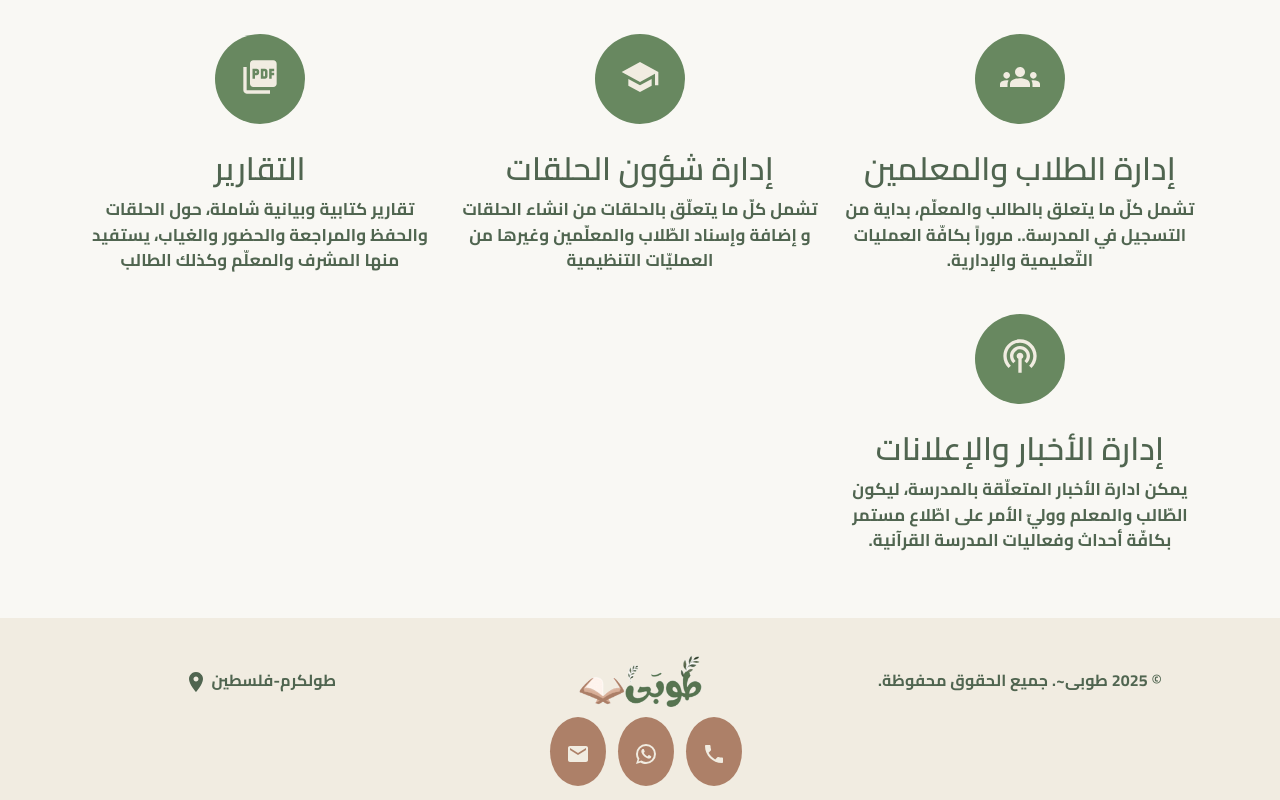
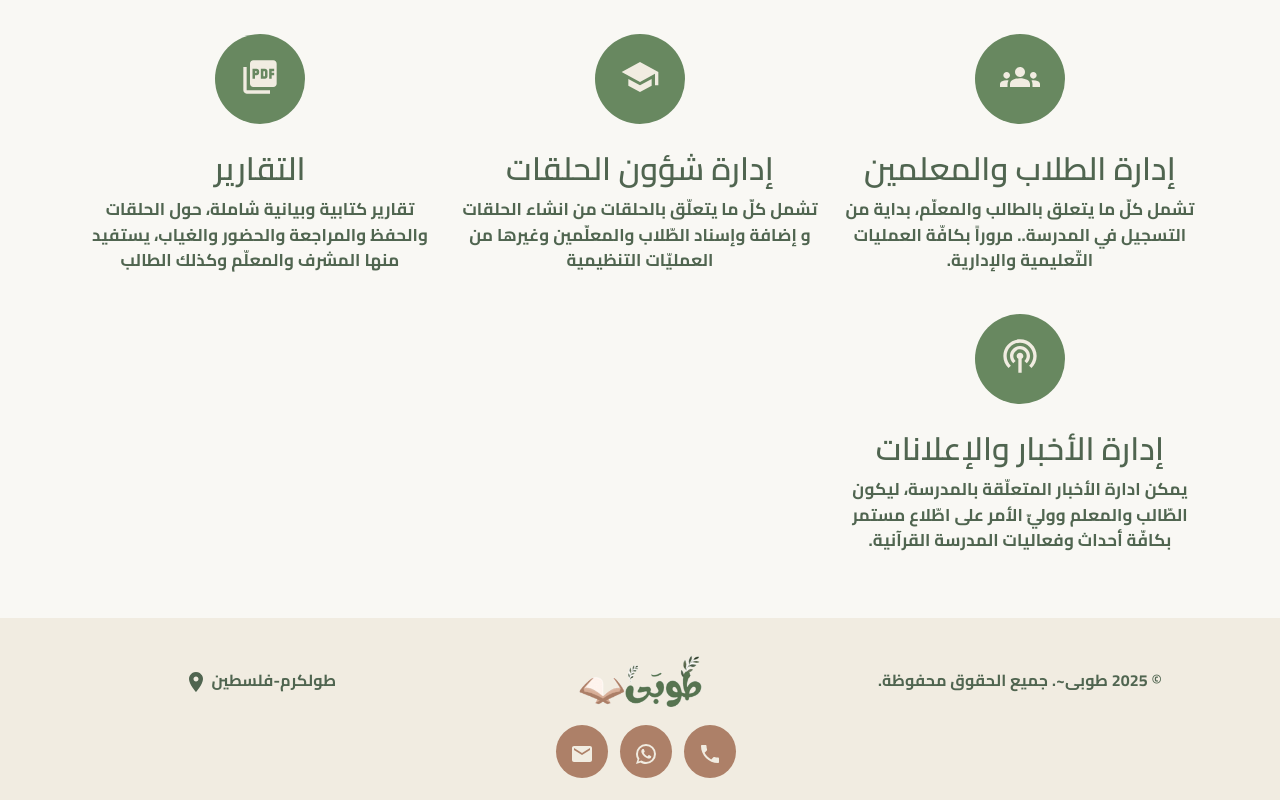
Before and after one commit to Ansam56/GraduationProject, a React (Vite) app: page /features in a window 1280 px wide. Shown: the part 342-1142 px from the top of the page. Built offline with nearby package versions, Linux system fonts and the light colour scheme.

Commit message:
المشكلة انحلت والتصميم رجع زبط ||edit contact icons|change footer place

```diff
--- a/src/components/web/WebLayout.jsx
+++ b/src/components/web/WebLayout.jsx
@@ -1,6 +1,5 @@
 import React from 'react'
 import Navbar from './navbar/Navbar'
-import Footer from './footer/Footer'
 import { Outlet } from 'react-router-dom'
 import style from './WebLayout.module.css'
 
@@ -10,7 +9,6 @@ export default function WebLayout({user,setUser}) {
     <div className={`${style.content}`}>
     <Navbar user={user} setUser={setUser}/>
     <Outlet/>
-    <Footer/>
     </div>
     </>
   )
--- a/src/components/web/home/Home.jsx
+++ b/src/components/web/home/Home.jsx
@@ -4,6 +4,7 @@ import Header from './header/Header'
 import Statistics from './statistics/Statistics'
 import Features from './features/Features'
 import Loader from '../../pages/loader/Loader'
+import Footer from '../footer/Footer'
 
 export default function Home() {
   return (
@@ -12,6 +13,7 @@ export default function Home() {
    <Features/>
    <Statistics/>
    <Schools/>
+   <Footer/>
    {/* <Loader/> */}
    </>
   )
--- a/src/components/web/home/contact/Contact.module.css
+++ b/src/components/web/home/contact/Contact.module.css
@@ -3,7 +3,7 @@
      font-size: 24px;
      border-radius: 50%;
      margin-right: 12px;
-     padding: 12px 16px;
+     padding: 4px 14px;
      transition: all 0.4s ease-in-out !important;
     }
 
--- a/src/components/web/navbarSections/FeaturesSP.jsx
+++ b/src/components/web/navbarSections/FeaturesSP.jsx
@@ -1,6 +1,7 @@
 import React from 'react'
 import CommonTopNavSections from './common/CommonTopNavSections'
  import FeaturesCards from '../home/features/FeaturesCards';
+import Footer from './../footer/Footer';
 
 export default function FeaturesSP() {
   return (
@@ -9,6 +10,7 @@ export default function FeaturesSP() {
        <div className='mt-4 mb-5'>
        <FeaturesCards/>
        </div>
+       <Footer/>
     </>
   )
 }
--- a/src/components/web/navbarSections/SchoolsSP.jsx
+++ b/src/components/web/navbarSections/SchoolsSP.jsx
@@ -1,6 +1,7 @@
 import React from 'react'
 import CommonTopNavSections from './common/CommonTopNavSections'
 import SchoolCards from '../home/schools/SchoolCards';
+import Footer from '../footer/Footer';
 
 export default function SchoolsSP() {
   return (
@@ -11,6 +12,7 @@ export default function SchoolsSP() {
           <SchoolCards/>
       </div>
     </div>
+    <Footer/>
 
     </>
   )
--- a/src/components/web/navbarSections/StatisticsSP.jsx
+++ b/src/components/web/navbarSections/StatisticsSP.jsx
@@ -1,6 +1,7 @@
 import React from 'react'
 import CommonTopNavSections from './common/CommonTopNavSections'
 import Cards from '../home/statistics/Cards';
+import Footer from '../footer/Footer';
 
 export default function StatisticsSP() {
   return (
@@ -9,6 +10,7 @@ export default function StatisticsSP() {
     <div className= "mt-4 mb-5">
     <Cards/>
     </div>
+    <Footer/>
  </React.Fragment>
   )
 }
```
